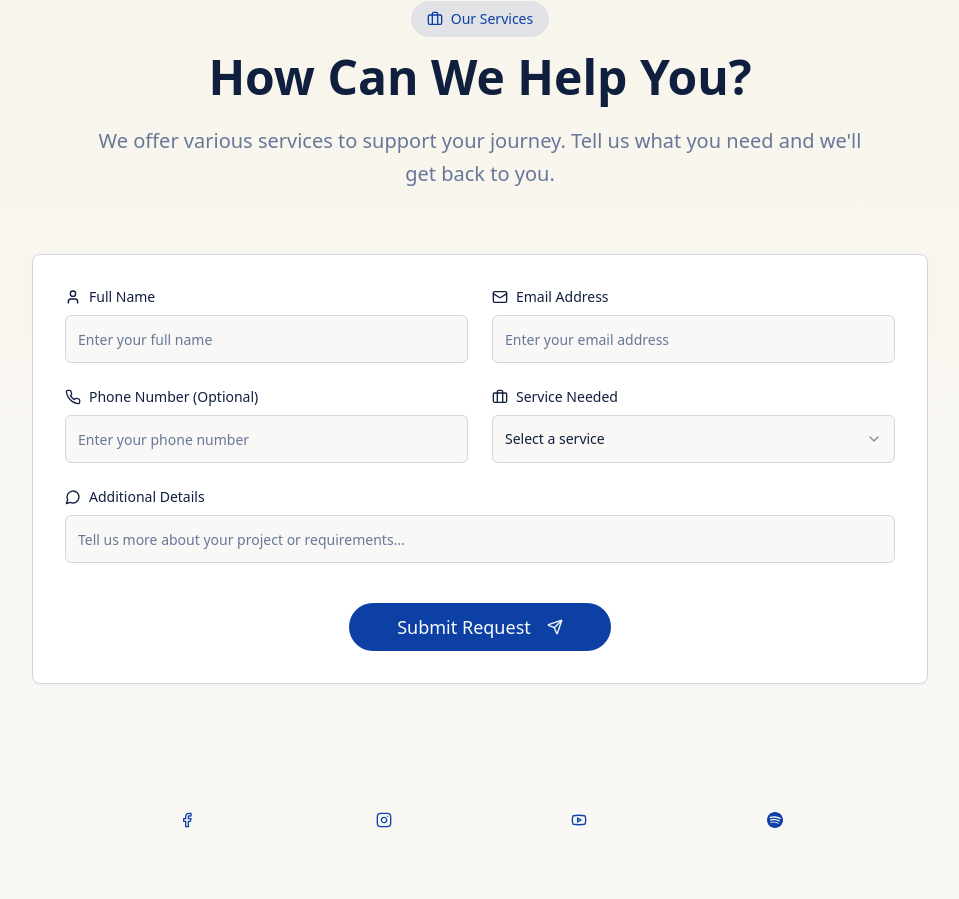
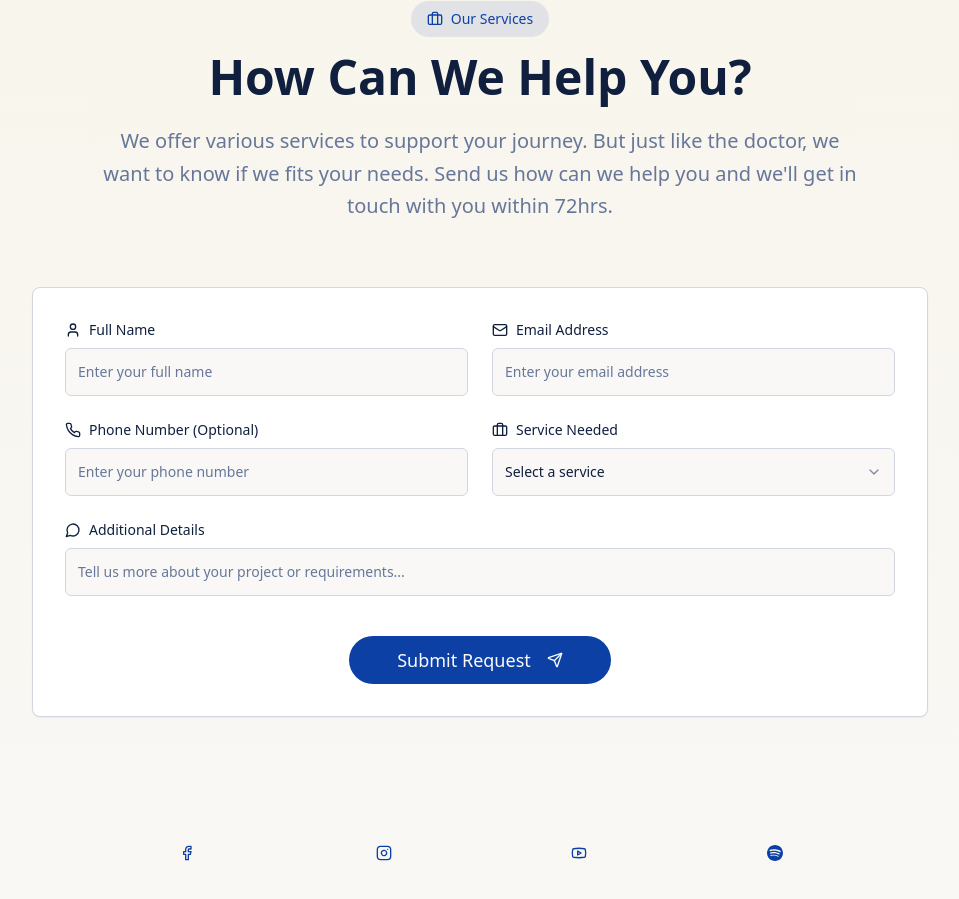
Before and after one commit to zyklista/kwentong-spotify-journey, a React (Vite) app: page / in a window 1280 px wide. Shown: the part 1840-2739 px from the top of the page, without its empty margins (160-1119 px from the left). Built offline with nearby package versions, Linux system fonts and the light colour scheme.

Commit message:
Visual edit in Lovable
Edited UI in Lovable

```diff
--- a/src/components/ContactForm.tsx
+++ b/src/components/ContactForm.tsx
@@ -52,9 +52,7 @@ const ContactForm = () => {
           <h2 className="text-4xl lg:text-5xl font-bold mb-6">
             How Can We Help You?
           </h2>
-          <p className="text-xl text-muted-foreground max-w-3xl mx-auto leading-relaxed">
-            We offer various services to support your journey. Tell us what you need and we'll get back to you.
-          </p>
+          <p className="text-xl text-muted-foreground max-w-3xl mx-auto leading-relaxed">We offer various services to support your journey. But just like the doctor, we want to know if we fits your needs. Send us how can we help you and we'll get in touch with you within 72hrs.</p>
         </div>
 
         <div className="max-w-4xl mx-auto">
```
